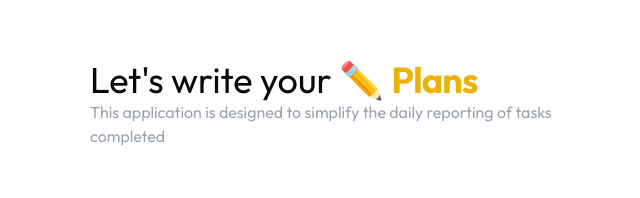
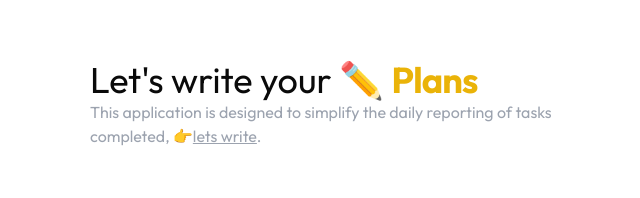
Before and after one commit to mpsalunggg/daily, a React (Vite) app: page / in a window 1280 px wide. Shown: the part 296-494 px from the top of the page, without its empty margins (294-934 px from the left). Built offline with nearby package versions, Linux system fonts and the light colour scheme.

Commit message:
add component daily

```diff
--- a/package.json
+++ b/package.json
@@ -1,5 +1,5 @@
 {
-  "name": "daily-clocking",
+  "name": "daily-plan",
   "private": true,
   "version": "0.0.0",
   "type": "module",
--- /dev/null
+++ b/src/modules/Daily/index.tsx
@@ -0,0 +1,6 @@
+const Daily = () => {
+    return (
+        <div>Daily</div>
+    )
+}
+export default Daily
--- a/src/modules/Home/index.tsx
+++ b/src/modules/Home/index.tsx
@@ -18,7 +18,10 @@ const Home = () => {
                     cursorChar={"_"}
                 />
             </p>
-            <span className="text-gray-400">This application is designed to simplify the daily reporting of tasks completed</span>
+            <span className="text-gray-400">
+                This application is designed to simplify the daily reporting of tasks completed,
+                👉<a href="/daily" className="underline hover:text-gray-700">lets write</a>.
+            </span>
             <div className="fixed bottom-0 py-4">
                 <span className="text-gray-400 underline">&copy; Created by <span className="italic">Putra Satria</span></span>
             </div>
```
